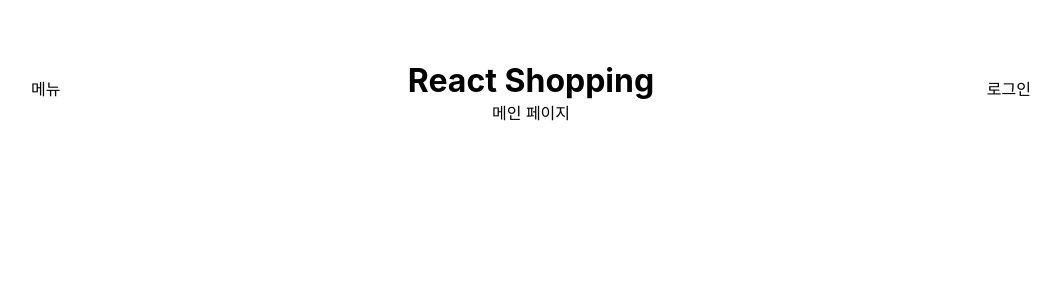
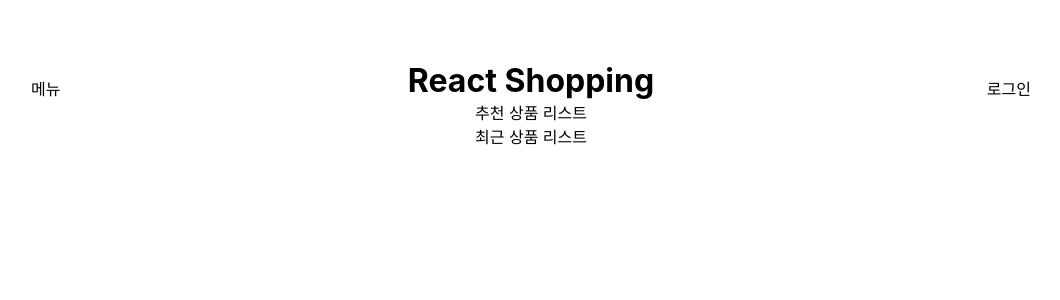
Before and after one commit to kuman514/ReactShopping, a React (Create React App) app in the folder react-shopping/: page / in a window 1280 px wide. Shown: the top 300 px of the page, without its empty margins (109-1169 px from the left). Built offline with nearby package versions, Linux system fonts and the light colour scheme.

Commit message:
Created and added RecentList and RecommendedList

```diff
--- a/react-shopping/src/components/MainPage.tsx
+++ b/react-shopping/src/components/MainPage.tsx
@@ -1,4 +1,7 @@
 import React from 'react';
+
+import RecommendedList from './RecommendedList';
+import RecentList from './RecentList';
 
 interface MainProps {
 
@@ -18,7 +21,8 @@ class MainPage extends React.Component<MainProps, MainState> {
   public render(): JSX.Element {
     return (
       <div className="MainPage">
-        메인 페이지
+        <RecommendedList></RecommendedList>
+        <RecentList></RecentList>
       </div>
     );
   }
--- /dev/null
+++ b/react-shopping/src/components/RecentList.tsx
@@ -0,0 +1,27 @@
+import React from 'react';
+
+interface RecentProps {
+
+}
+
+interface RecentState {
+
+}
+
+class RecentList extends React.Component<RecentProps, RecentState> {
+  constructor(props: RecentProps) {
+    super(props);
+    this.setState({
+    });
+  }
+
+  public render(): JSX.Element {
+    return (
+      <div className="RecentList">
+        최근 상품 리스트
+      </div>
+    );
+  }
+}
+
+export default RecentList;
--- /dev/null
+++ b/react-shopping/src/components/RecommendedList.tsx
@@ -0,0 +1,27 @@
+import React from 'react';
+
+interface RecommendedProps {
+
+}
+
+interface RecommendedState {
+
+}
+
+class RecommendedList extends React.Component<RecommendedProps, RecommendedState> {
+  constructor(props: RecommendedProps) {
+    super(props);
+    this.setState({
+    });
+  }
+
+  public render(): JSX.Element {
+    return (
+      <div className="RecommendedList">
+        추천 상품 리스트
+      </div>
+    );
+  }
+}
+
+export default RecommendedList;
```
